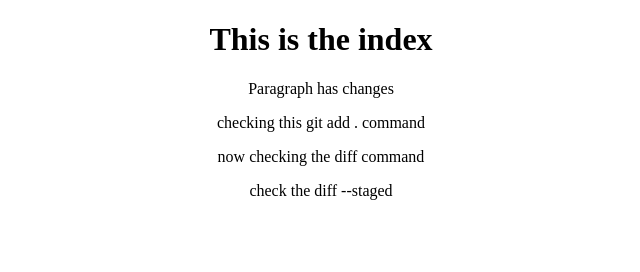
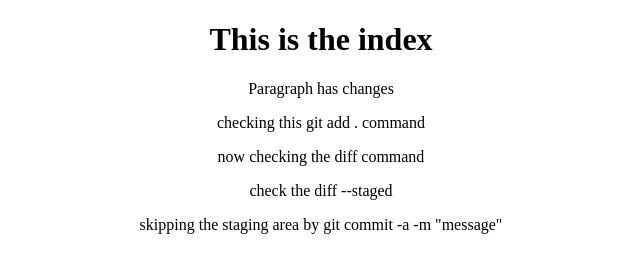
Before and after one commit to Shabair/testing, a plain HTML site: page index.html in a window 1280 px wide. Shown: the whole page, without its empty margins (319-959 px from the left). Drawn offline with Linux system fonts and the light colour scheme.

Commit message:
skipping the staging area

```diff
--- a/index.html
+++ b/index.html
@@ -10,6 +10,7 @@
 	<p>checking this git add . command</p>
 	<p>now checking the diff command</p>
 	<p>check the diff --staged</p>
+	<p>skipping the staging area by git commit -a -m "message"</p>
 </center>
 </body>
 </html>
```
